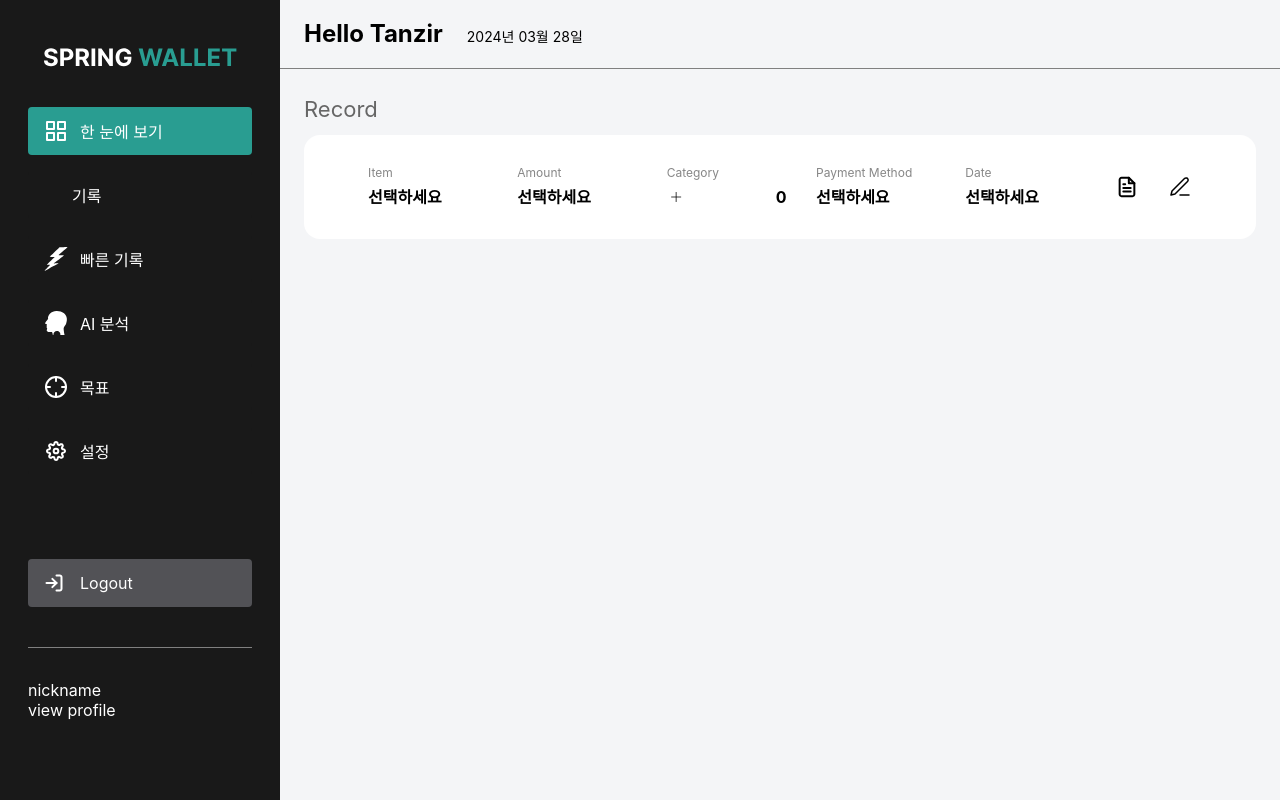
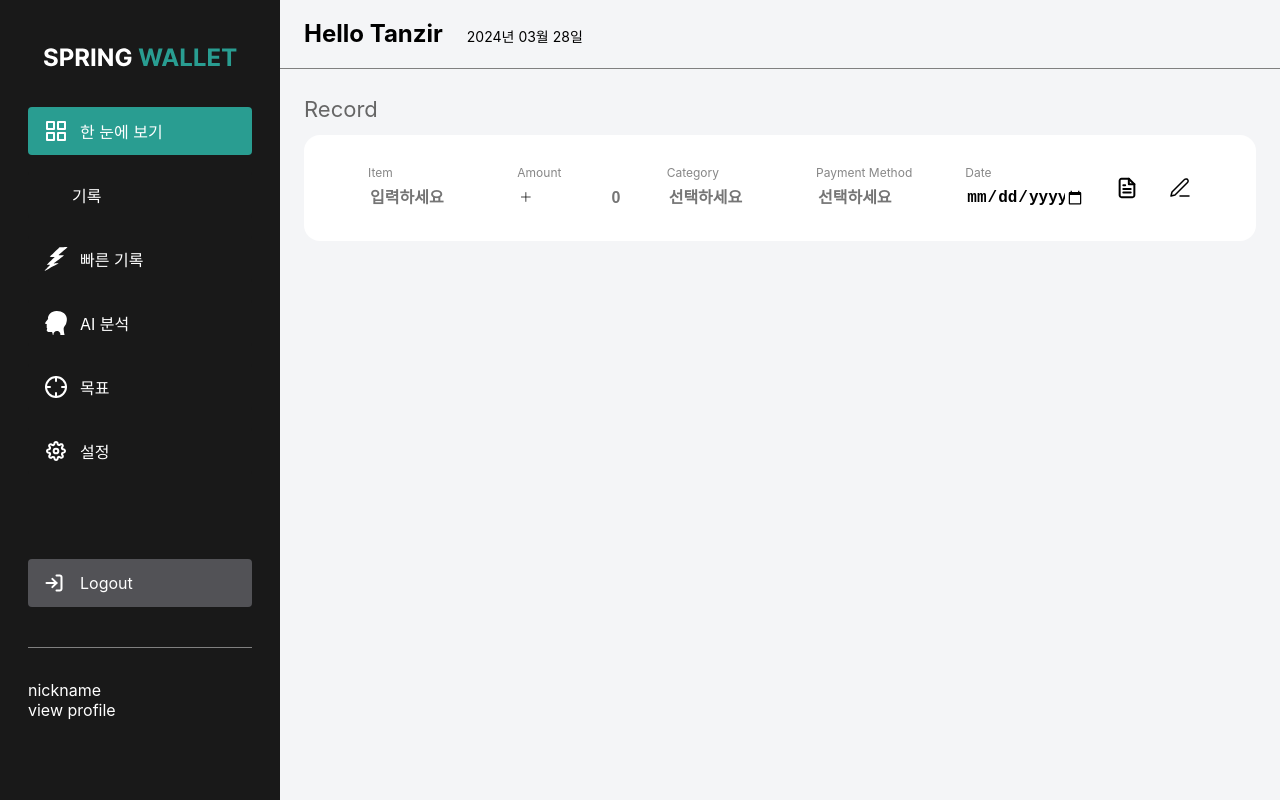
Before and after one commit to twoo1999/SpringWallet, a React (Create React App) app in the folder FE/: page /record in a window 1280 px wide. Built offline with nearby package versions, Linux system fonts and the light colour scheme; some icons are missing.

Commit message:
[FE] :art: 카테고리 및 수단 클릭 시 모달창 출력 및 닫음

```diff
--- a/FE/src/components/record/InputBlock.jsx
+++ b/FE/src/components/record/InputBlock.jsx
@@ -3,6 +3,8 @@ import '../../common/fonts.css'
 import '../../common/color.css'
 import {ReactComponent as Plus} from "../../assets/Plus.svg";
 import {ReactComponent as Minus} from "../../assets/Minus.svg";
+import {useState} from "react";
+import Dropdown from "./Dropdown";
 
 const Wrapper = styled.div`
     display: flex;
@@ -18,25 +20,42 @@ const AmountDiv = styled.div`
     gap:10px;
 `;
 
-const AmountSpan = styled.span`
+const AmountSpan = styled.input`
     width: 100%;
     text-align: end;
+    border: none;
 `;
+
+const BorderlessInput = styled.input`
+    border: none;
+`;
+
+const changeValue = ()=>{
+
+}
 
 
 export function InputBlock({num}){
     const types = ["Item", "Amount", "Category", "Payment Method", "Date"];
-    let input = <span className="Bold16 Black">선택하세요</span>;
-    if (num == 2) {
+    const [view, setView] = useState(false);
+    let input = <BorderlessInput className="Bold16 Black" onClick={()=>{setView(!view)}} placeholder="선택하세요" readOnly></BorderlessInput>;
+
+    if (num === 0) {
+        input = <BorderlessInput type='text' className="Bold16 Black" placeholder="입력하세요" ></BorderlessInput>;
+    } else if (num == 1) {
         input = <AmountDiv>
             <Plus></Plus>
-            <AmountSpan className="Bold16 Black">0</AmountSpan>
-        </AmountDiv>
+            <AmountSpan type="number" className="Bold16 Black" placeholder='0'></AmountSpan>
+        </AmountDiv>;
+    } else if (num == 4) {
+        input = <BorderlessInput type='date' className="Bold16 Black"  ></BorderlessInput>;
     }
     return(
         <Wrapper>
             <span className="Regular12 Gray02">{types[num]}</span>
             {input}
+            {view && <Dropdown></Dropdown>}
+
         </Wrapper>
     );
 }
```
